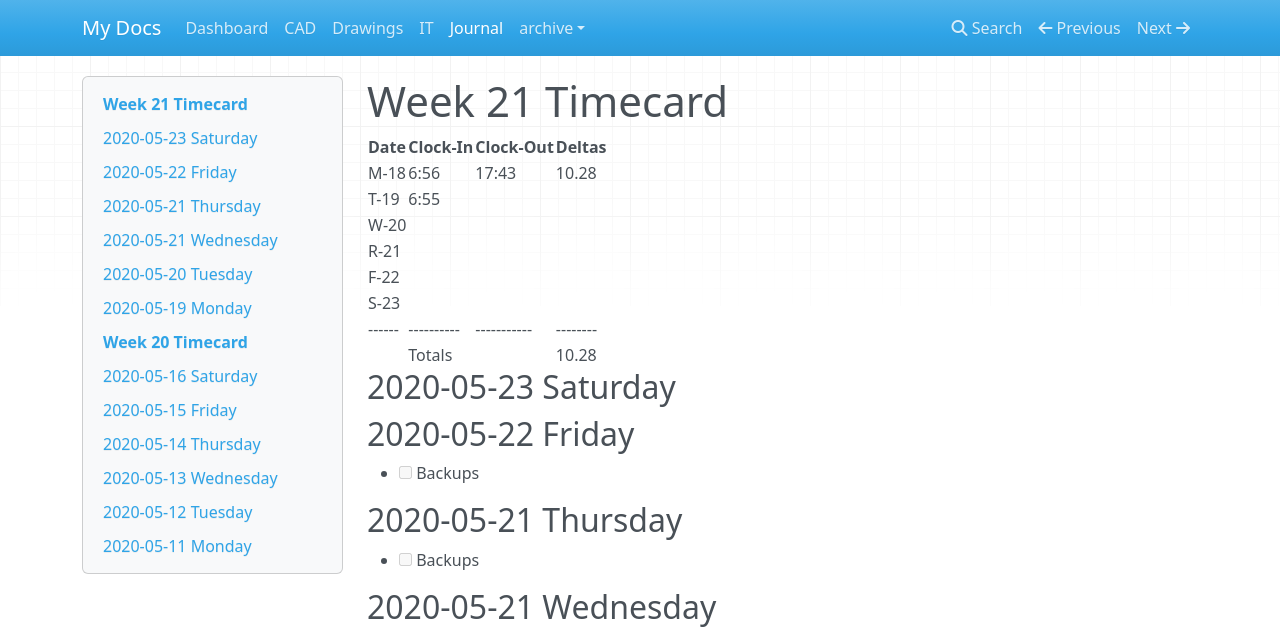
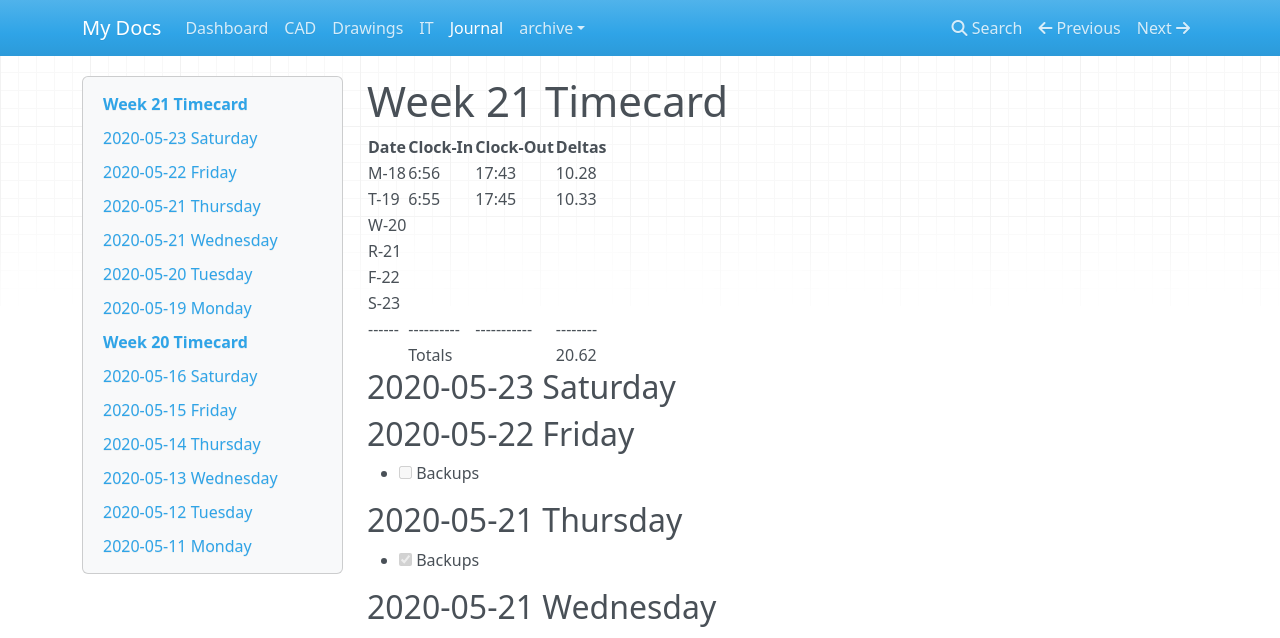
Before and after one commit to linux478/notebook, an MkDocs documentation site: the page built from docs/journal.md, in a window 1280 px wide and 900 px high. Shown: the top 638 px of the window. Built offline with MkDocs 1.6.1, drawn with Linux system fonts in a browser that asks for light colours; nearby versions of some CDN libraries.

```diff
--- a/docs/journal.md
+++ b/docs/journal.md
@@ -6,13 +6,13 @@ title: Journal
 | Date | Clock-In | Clock-Out | Deltas |
 |------|----------|-----------|--------|
 | M-18 |  6:56    |  17:43    |  10.28 |
-| T-19 |  6:55    |           |        |
+| T-19 |  6:55    |  17:45    |  10.33 |
 | W-20 |          |           |        |
 | R-21 |          |           |        |
 | F-22 |          |           |        |
 | S-23 |          |           |        |
 |------|----------|-----------|--------|
-|      | Totals   |           |  10.28 |
+|      | Totals   |           |  20.62 |
 
 ## 2020-05-23 Saturday
 ## 2020-05-22 Friday
@@ -21,7 +21,7 @@ title: Journal
 
 ## 2020-05-21 Thursday
 
-- [ ] Backups
+- [X] Backups
 
 ## 2020-05-21 Wednesday
 ## 2020-05-20 Tuesday
```
